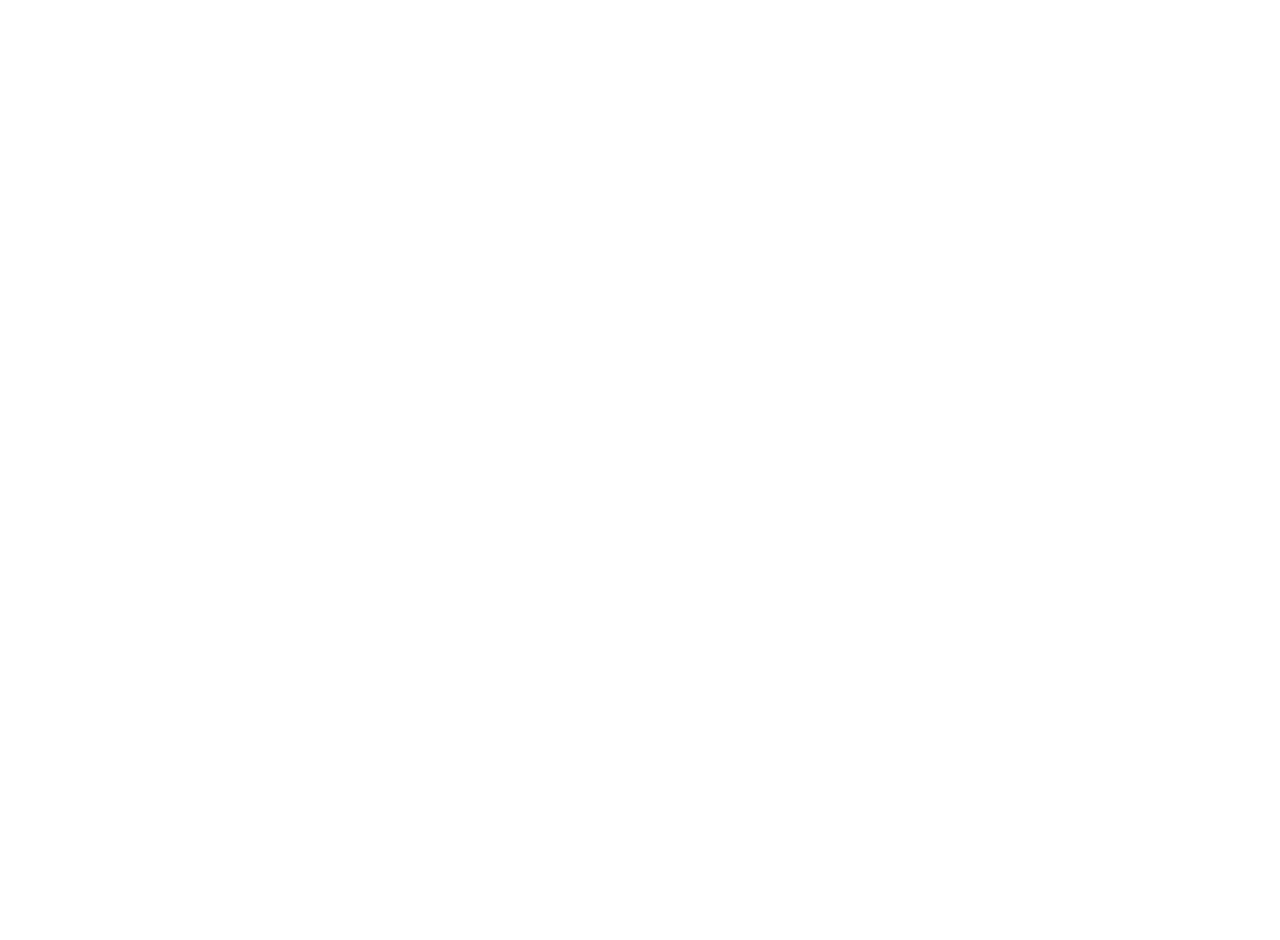
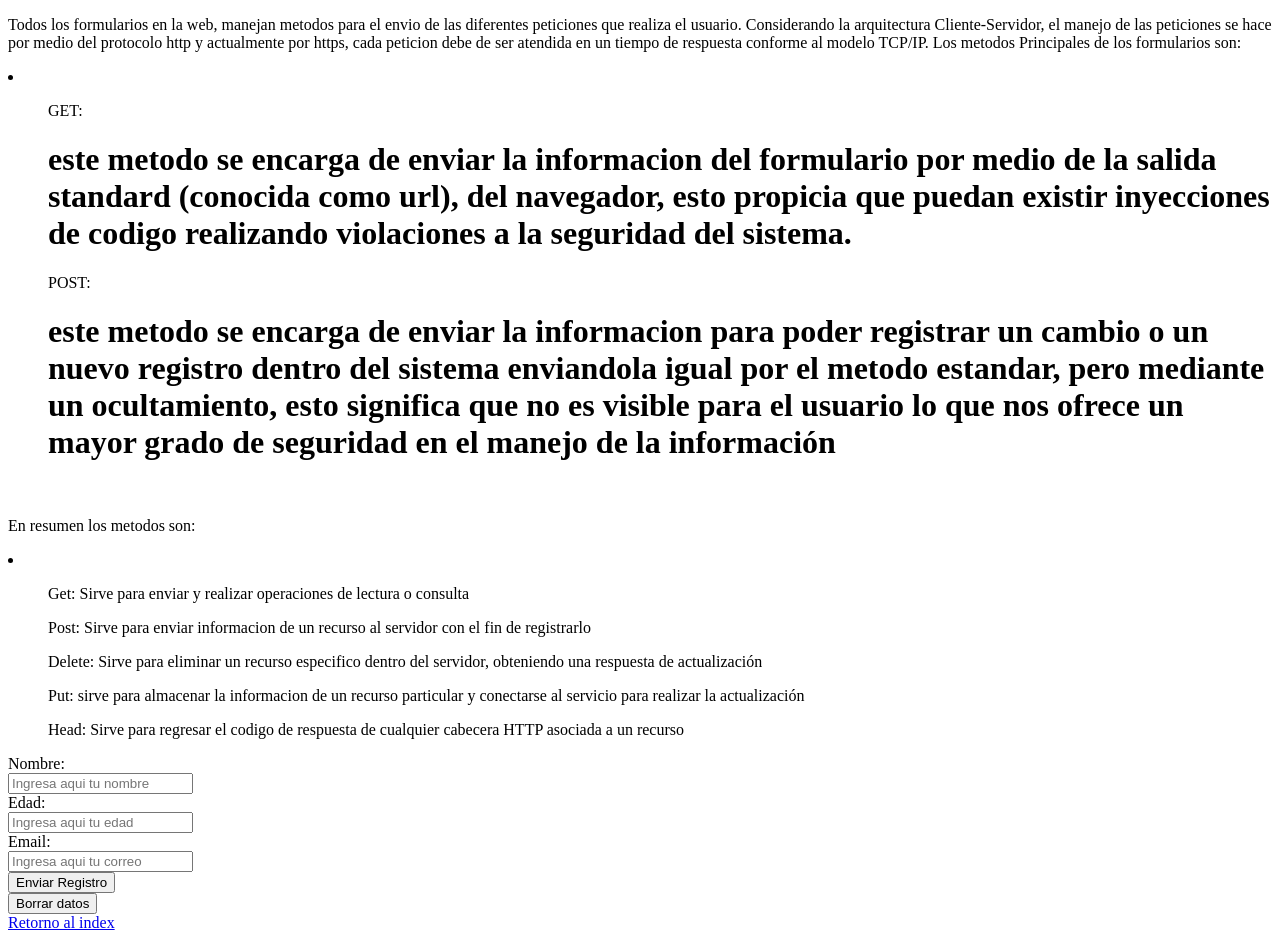
Before and after one commit to Dereck-ruuiz/5IV8_CabreraRuizDereck_PWP, a plain HTML site: page 04 Formulario/formulario.html in a window 1280 px wide. Before the commit the page ends 800 px from the top, so only its background shows below. Drawn offline with Linux system fonts and the light colour scheme.

Commit message:
se creo el formulario y el  script de validaciones

```diff
--- a/04 Formulario/formulario.html
+++ b/04 Formulario/formulario.html
@@ -0,0 +1,49 @@
+<!DOCTYPE html>
+<html lang="en">
+<head>
+    <meta charset="UTF-8">
+    <meta name="viewport" content="width=device-width, initial-scale=1.0">
+    <title>Ejemplo de Formulario</title>
+    <script src="./js/validacion.js"></script>
+</head>
+<body>
+
+    </div>
+    <p> Todos los formularios en la web, manejan metodos para el envio de las diferentes peticiones que realiza el usuario. Considerando la arquitectura Cliente-Servidor,
+         el manejo de las peticiones se hace por medio del protocolo http y actualmente por https, cada peticion debe de ser atendida en un tiempo de respuesta conforme al
+          modelo TCP/IP. Los metodos Principales de los formularios son:
+        <li>
+            <ol>GET: <h1>este metodo se encarga de enviar la informacion del formulario por medio de la salida standard (conocida como url), del navegador,
+                esto propicia que puedan existir inyecciones de codigo realizando violaciones a la seguridad del sistema.</h1>
+            </ol>
+            <ol>POST: <h1>este metodo se encarga de enviar la informacion para poder registrar un cambio o un nuevo registro dentro del sistema enviandola
+                igual por el metodo estandar, pero mediante un ocultamiento, esto significa que no es visible para el usuario lo que nos ofrece un mayor
+                grado de seguridad en el manejo de la información</h1>
+            </ol>
+        </li>
+    </p>
+    <br>
+    <p>En resumen los metodos son:
+        <li>
+            <ul>Get: Sirve para enviar y realizar operaciones de lectura o consulta</ul>
+            <ul>Post: Sirve para enviar informacion de un recurso al servidor con el fin de registrarlo</ul>
+            <ul>Delete: Sirve para eliminar un recurso especifico dentro del servidor, obteniendo una respuesta de actualización </ul>
+            <ul>Put: sirve para almacenar la informacion de un recurso particular y conectarse al servicio para realizar la actualización</ul>
+            <ul>Head: Sirve para regresar el codigo de respuesta de cualquier cabecera HTTP asociada a un recurso  </ul>
+        </li>
+    </p>
+    <div class="container-form">
+        <form method="get" id="formulario" name="formulario" onsubmit="return validar(this)">
+            <label for="">Nombre:</label><br>
+            <input type="text" id="nombre" name="nombre" placeholder="Ingresa aqui tu nombre"><br>
+            <label for="">Edad:</label><br>
+            <input type="number" id="edad" name="edad" placeholder="Ingresa aqui tu edad"><br>
+            <label for="">Email:</label><br>
+            <input type="email" id="correo" name="correo" placeholder="Ingresa aqui tu correo"><br>
+            <input type="submit" name="enviar" value="Enviar Registro"><br>
+            <input type="reset" name="borrar" value="Borrar datos">
+        </form>
+    </div>
+    <footer><a href="../index.html">Retorno al index</a></footer>
+</body>
+</html>
--- /dev/null
+++ b/04 Formulario/js/validacion.js
@@ -0,0 +1,46 @@
+/*
+Javascrip es un lenguaje multiparadigma
+
+Acepta la programacion funcional, estructurada, POO, y a eventos
+
+Dentro de JS, no existe el typado de variables int, string, float, etc
+
+Solo existen 3 tipos de variables de acuerdo al estandar ES6: VAR, LET, CONST
+*/
+
+function validar(formulario){
+    //validar que el campo nombre acepte más de tres caracteres
+    if(formulario.nombre.value.length < 4){
+        alert("Por favor escribe más de tres caracteres en el campo nombre");
+        formulario.nombre.focus();
+        return false;
+    }
+
+    //validación para únicamente letras
+    var checkStr = formulario.nombre.value;
+    alert(checkStr);
+
+    var abcOk = "qwertyuiopasdfghjklñzxcvbnmQWERTYUIOPASDFGHJKLÑZXCVBNMáéíúó" + " ";
+
+    var allValid = true;
+
+    //tenemos que comparar la cadena de nombre vs el abecedario
+
+    for(var i = 0; i < checkStr.length; i++){
+        var caracteres = checkStr.charAt(i);
+        for(var j = 0; j < abcOk.length; j++){
+            if(caracteres == abcOk.charAt(j)){
+                break;
+            }
+        }
+        if(j == abcOk.length){
+            allValid = false;
+            break;
+        }
+    }
+    if(!allValid){
+        alert("Escriba únicamente letras en el campo del nombre");
+        formulario.nombre.focus();
+        return false;
+    }
+}
--- a/css/style.css
+++ b/css/style.css
@@ -3,8 +3,18 @@
     font-size: 20px;
     padding: 0;
     margin: 0;
+    font-family: sans-serif;
 }
 
+header{
+    width: 100%;
+    text-align: center;
+    margin-top: 20px;
+}
+
+p{
+    text-align: center;
+}
 
 .container-table {
     width: 100%;
@@ -66,7 +76,7 @@ footer {
     background-color: black;
     text-align: center;
     color: white;
-    padding: 20px 0;
+    padding-top: 50px;
     width: 100%;
     position: fixed;
     bottom: 0;
```
Also changed, not shown: apuntes/apunte.html (added, +12 -0 lines), index.html (+9 -2 lines), apuntes/css/estiloapuntes.css (added).
